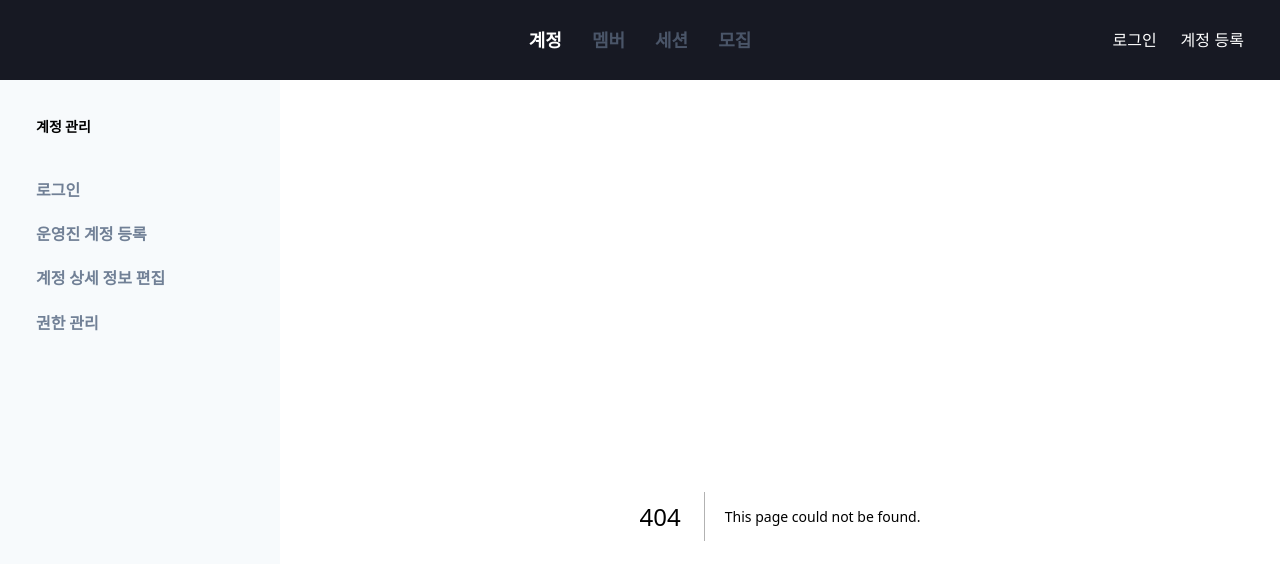
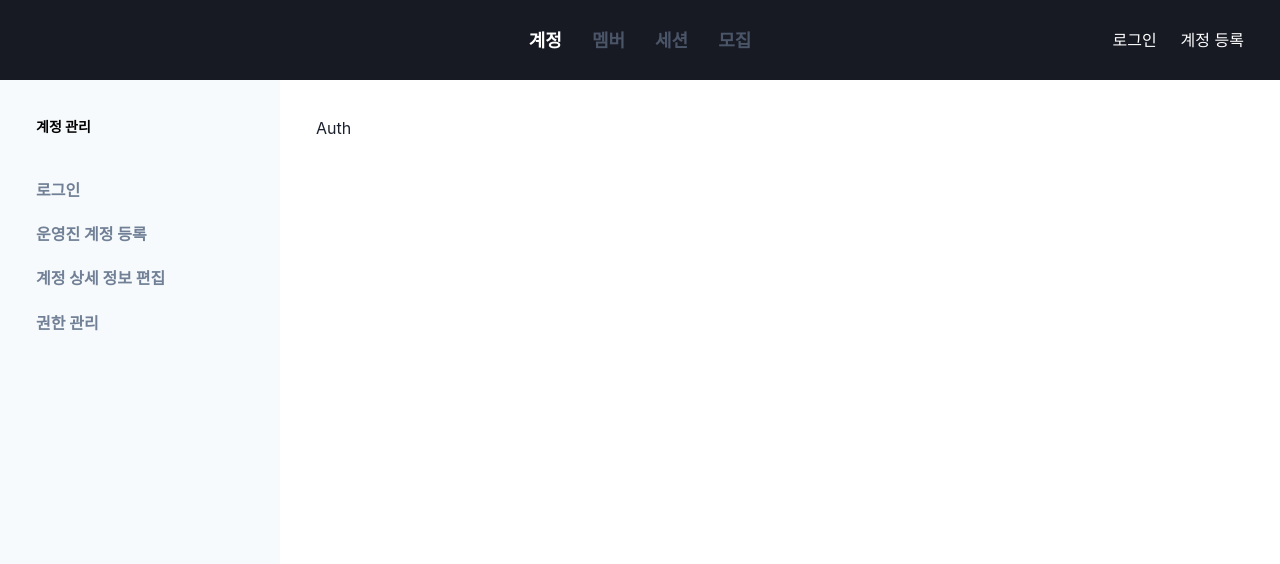
Before and after one commit to prography-dev/prography-admin-web, a Next.js app: page /auth in a window 1280 px wide. Before the commit this address had no page. Shown: the top 564 px of the page. Built offline with nearby package versions, Linux system fonts and the light colour scheme.

Commit message:
:lipstick: auth 페이지 파일 추가

```diff
--- /dev/null
+++ b/src/pages/auth/index.tsx
@@ -0,0 +1,11 @@
+import { Box } from "@chakra-ui/react";
+
+const Auth = () => {
+  return (
+    <Box>
+      <p>Auth</p>
+    </Box>
+  );
+};
+
+export default Auth;
```
Also changed, not shown: src/pages/auth/login/index.tsx (added, +7 -0 lines).
